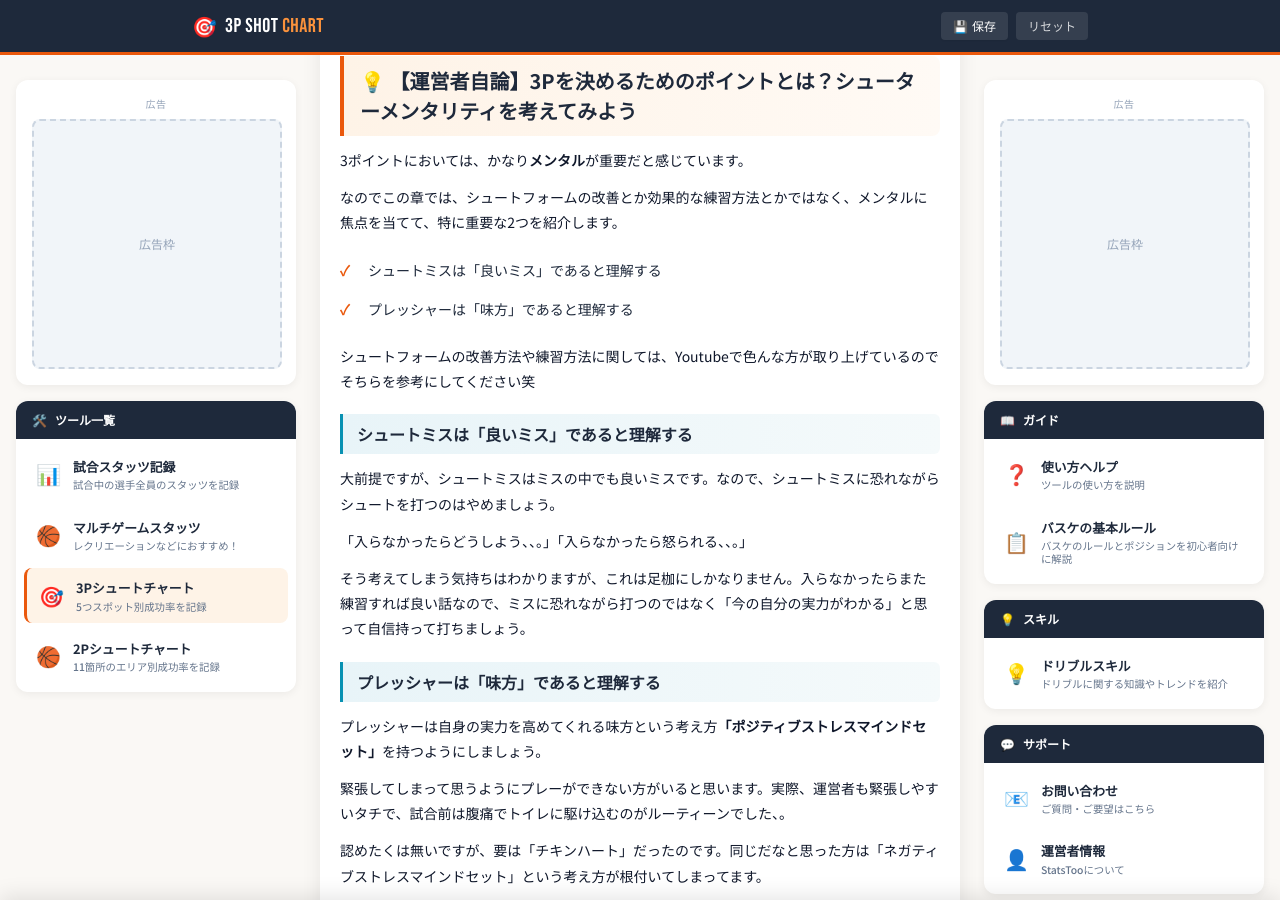
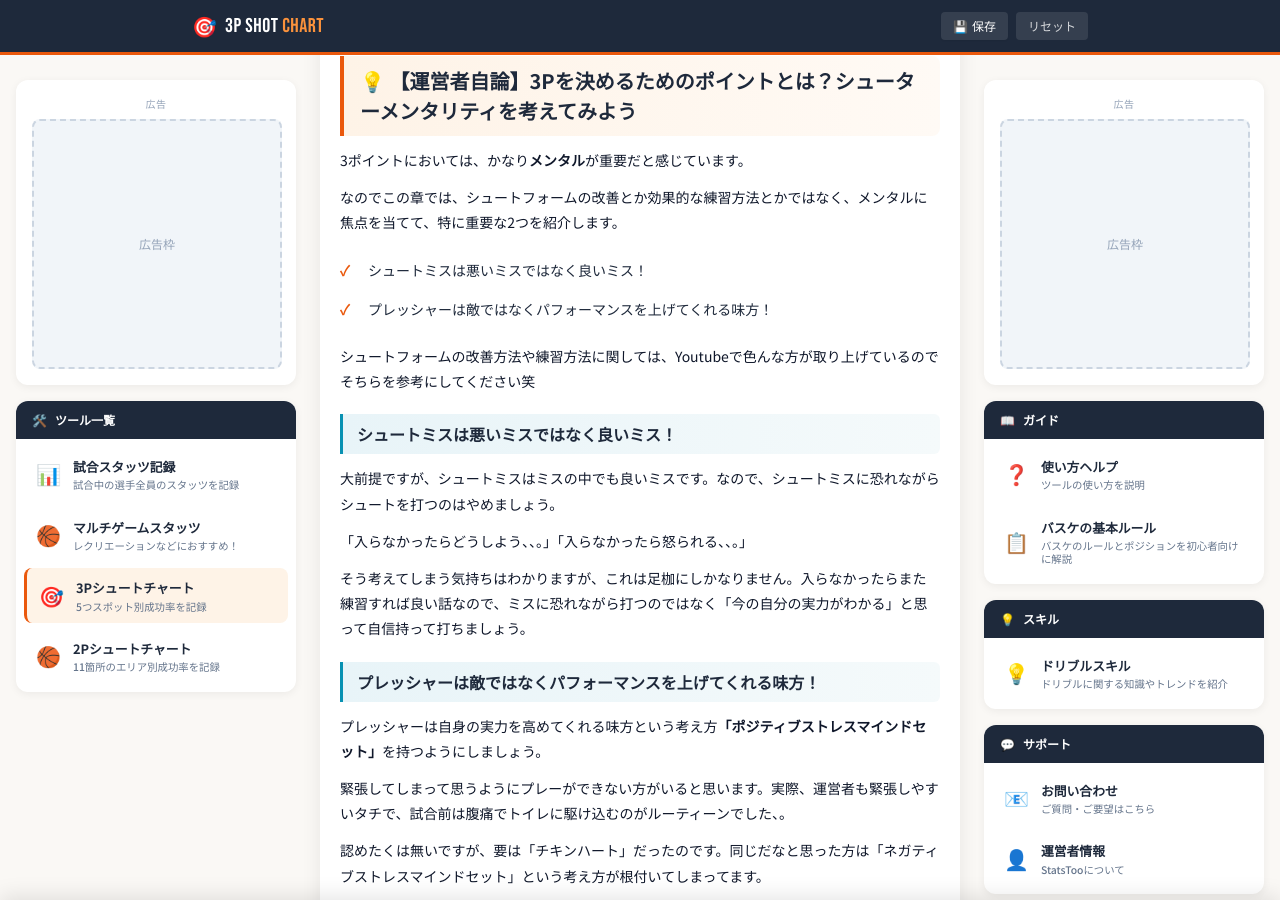
Before and after one commit to BSK-Ryo/statstoo, a Jekyll site: the page built from tools/3point-shot-chart/index.html, in a window 1280 px wide and 900 px high, scrolled down 3355 px. Built offline with Jekyll 4.4.1, drawn with Linux system fonts in a browser that asks for light colours; nearby versions of some CDN libraries.

Commit message:
見出し文言調整

```diff
--- a/tools/3point-shot-chart/index.html
+++ b/tools/3point-shot-chart/index.html
@@ -523,17 +523,17 @@ description: 3Pシュートのスポット別成功率を記録・分析。個
                 <p>3ポイントにおいては、かなり<b>メンタル</b>が重要だと感じています。</p>
                 <p>なのでこの章では、シュートフォームの改善とか効果的な練習方法とかではなく、メンタルに焦点を当てて、特に重要な2つを紹介します。
                     <ul class="article-list-check">
-                        <li>シュートミスは「良いミス」であると理解する</li>
-                        <li>プレッシャーは「味方」であると理解する</li>
+                        <li>シュートミスは悪いミスではなく良いミス！</li>
+                        <li>プレッシャーは敵ではなくパフォーマンスを上げてくれる味方！</li>
                     </ul>
                 <p>シュートフォームの改善方法や練習方法に関しては、Youtubeで色んな方が取り上げているのでそちらを参考にしてください笑</p>
 
-                <h3 class="article-block">シュートミスは「良いミス」であると理解する</h3>
+                <h3 class="article-block">シュートミスは悪いミスではなく良いミス！</h3>
                 <p>大前提ですが、シュートミスはミスの中でも良いミスです。なので、シュートミスに恐れながらシュートを打つのはやめましょう。</p>
                 <p>「入らなかったらどうしよう、、。」「入らなかったら怒られる、、。」</p>
                 <p>そう考えてしまう気持ちはわかりますが、これは足枷にしかなりません。入らなかったらまた練習すれば良い話なので、ミスに恐れながら打つのではなく「今の自分の実力がわかる」と思って自信持って打ちましょう。</p>
 
-                <h3 class="article-block">プレッシャーは「味方」であると理解する</h3>
+                <h3 class="article-block">プレッシャーは敵ではなくパフォーマンスを上げてくれる味方！</h3>
                 <p>プレッシャーは自身の実力を高めてくれる味方という考え方<strong>「ポジティブストレスマインドセット」</strong>を持つようにしましょう。</p>
                 <p>緊張してしまって思うようにプレーができない方がいると思います。実際、運営者も緊張しやすいタチで、試合前は腹痛でトイレに駆け込むのがルーティーンでした、。</p>
                 <p>認めたくは無いですが、要は「チキンハート」だったのです。同じだなと思った方は「ネガティブストレスマインドセット」という考え方が根付いてしまってます。</p>
```
